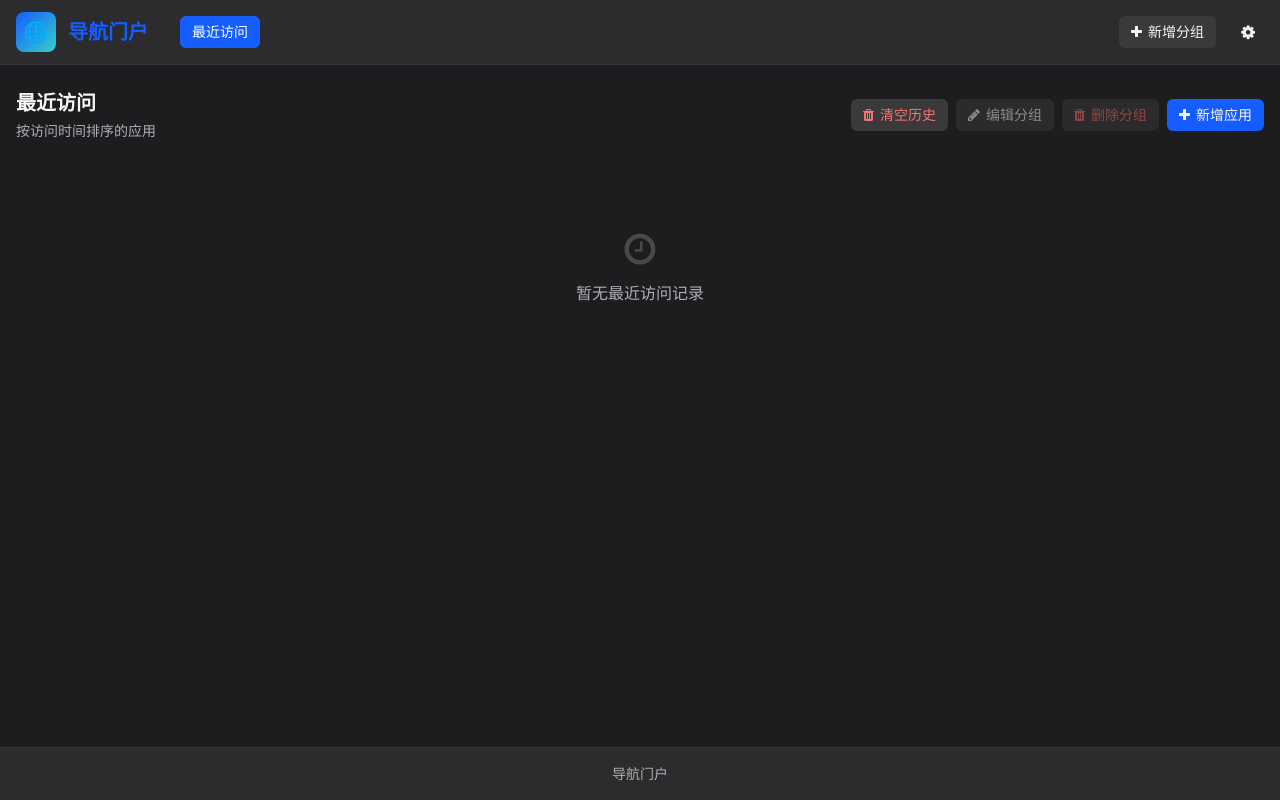
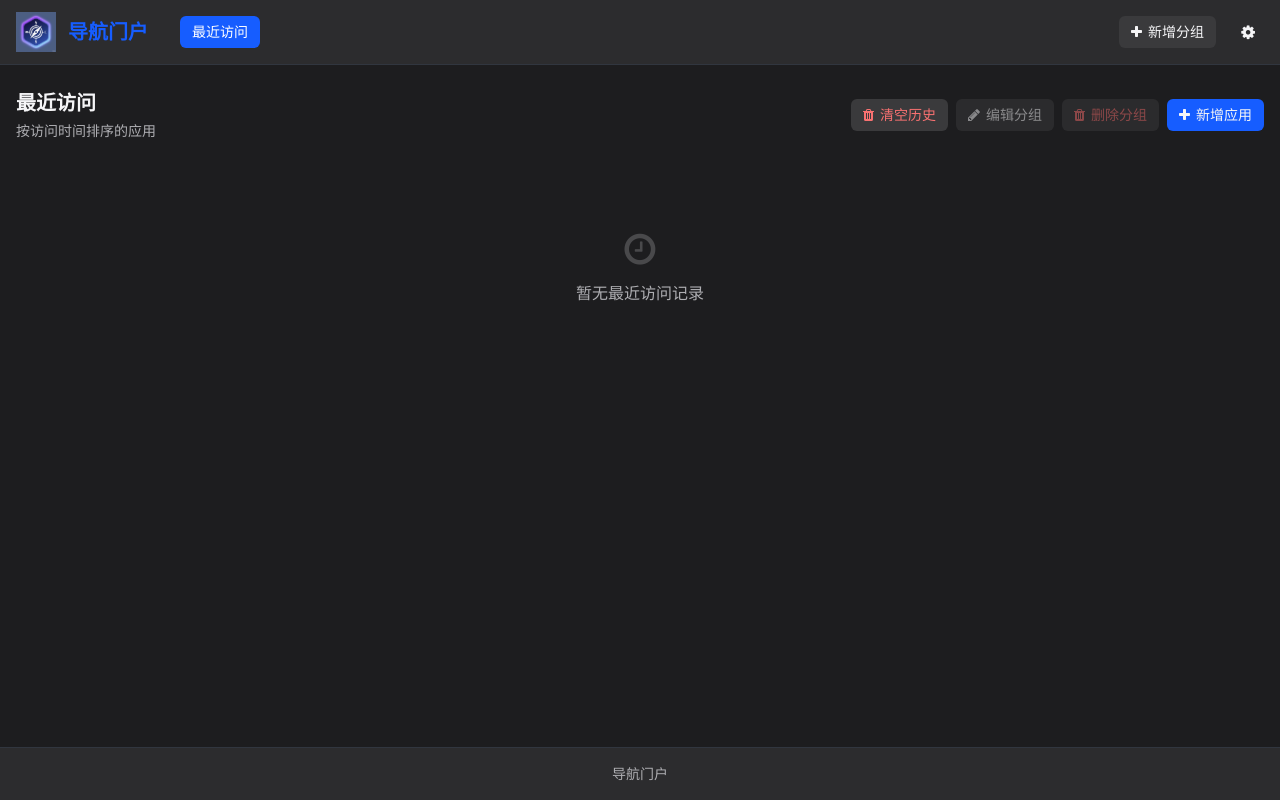
Before and after one commit to Halimao/Navigation, a plain HTML site: page index.html in a window 1280 px wide. Drawn offline with nearby package versions, Linux system fonts and the light colour scheme.

Commit message:
Update index.html

```diff
--- a/index.html
+++ b/index.html
@@ -66,7 +66,7 @@
                     <!-- 网站图标 -->
                     <div
                         class="w-10 h-10 rounded-lg bg-gradient-to-br from-primary to-secondary flex items-center justify-center mr-3">
-                        <span class="text-white font-bold text-xl">🌐</span>
+                        <img class="text-white font-bold text-xl" src="favicon.png"></img>
                     </div>
                     <h1 class="text-xl font-bold text-primary mr-8">导航门户</h1>
 
```
